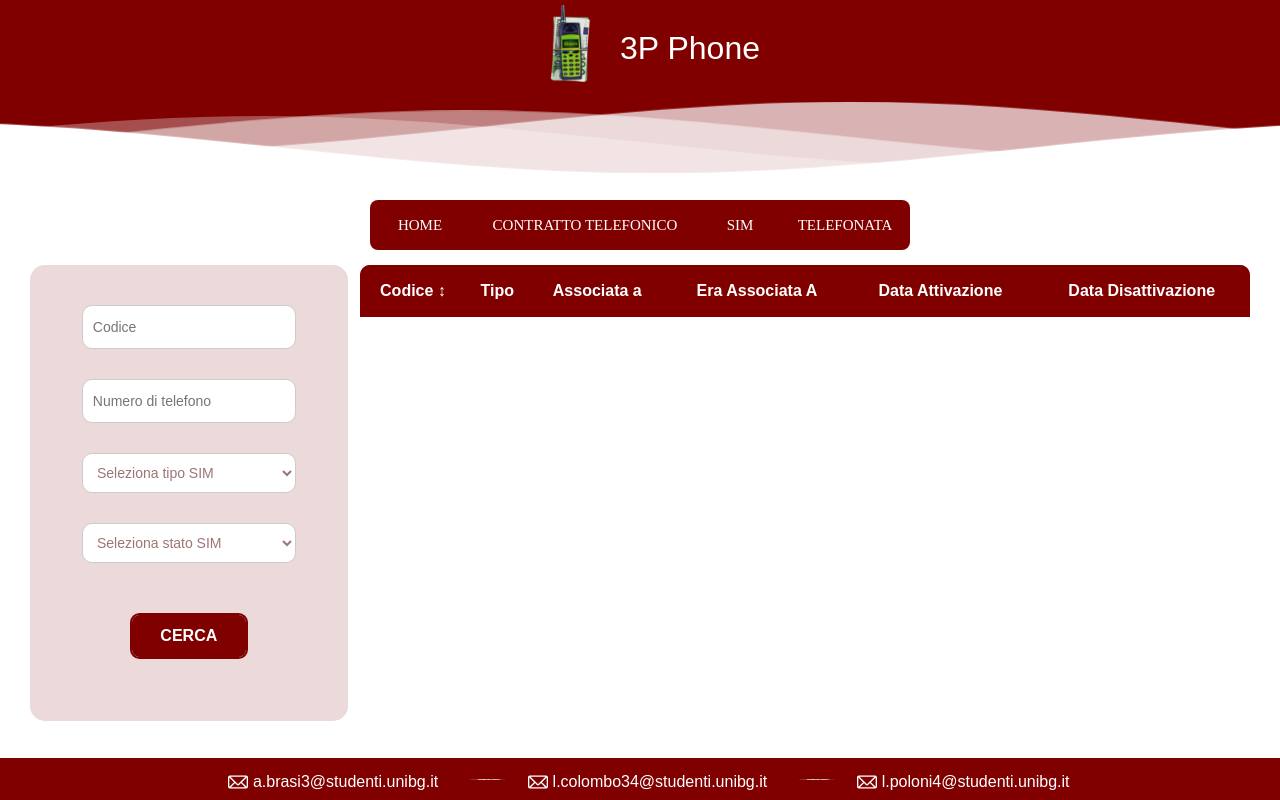
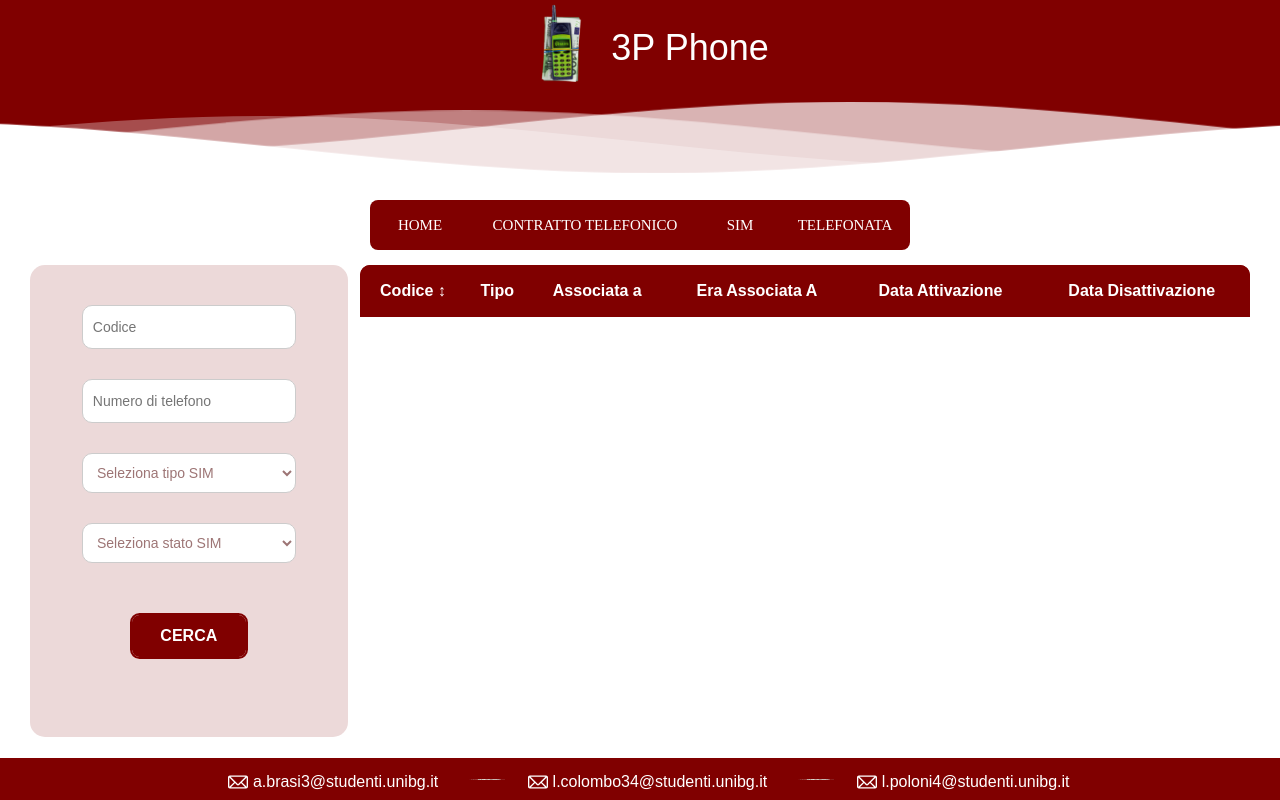
Before and after one commit to ColoErMejo/ProgWeb23-24, a PHP site: page /SIM.php in a window 1280 px wide. Run offline with PHP 8.4, Linux system fonts and the light colour scheme; data that the repository does not hold is empty; some web fonts are replaced.

Commit message:
font size h1 3p

```diff
--- a/css/style.css
+++ b/css/style.css
@@ -19,6 +19,7 @@ h1 {
   font-family: "LCD2", sans-serif;
   font-weight: normal;
   font-style: normal;
+  font-size: 36px;
 }
 h3 {
   font-family: "LCD2";
@@ -273,7 +274,6 @@ nav a:nth-child(4):hover ~ .animation {
   margin-top: 5px;
   margin-bottom: 40px;
   white-space: nowrap;
-  padding-bottom: 40px;
 }
 
 .research-filter,
```
